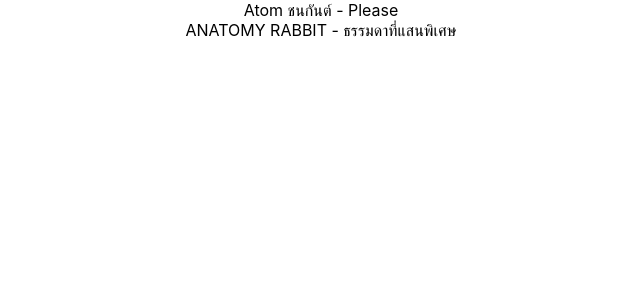
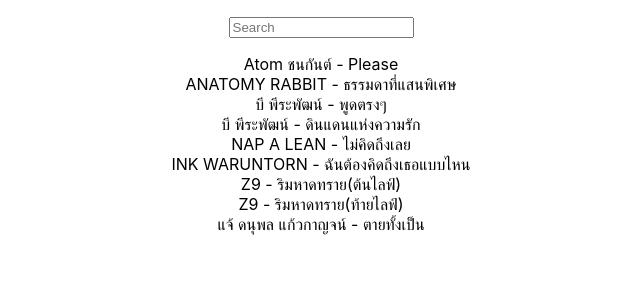
Before and after one commit to bestchse/musica, a React (Create React App) app: page / in a window 1280 px wide. Shown: the top 300 px of the page, without its empty margins (319-959 px from the left). Built offline with nearby package versions, Linux system fonts and the light colour scheme.

Commit message:
add some music

```diff
--- /dev/null
+++ b/src/datajson/playlist.json
@@ -0,0 +1,94 @@
+{
+    "Data": [
+        {
+            "Key": 1,
+            "VideoId": "Xlyi_8Z2tFU",
+            "VideoName": "ร้องเพลงฟังสบายชิลๆ ผ่อนคลายไปพร้อมกัน",
+            "MusicName": "Please",
+            "MusicTimeStart": "01:20:37",
+            "MusicTimeEnd": "01:25:37",
+            "Band": "Atom ชนกันต์",
+            "FullUrl": "https://www.youtube.com/watch?v=Xlyi_8Z2tFU&t=4838s"
+        },
+        {
+            "Key": 2,
+            "VideoId": "Xlyi_8Z2tFU",
+            "VideoName": "ร้องเพลงฟังสบายชิลๆ ผ่อนคลายไปพร้อมกัน",
+            "MusicName": "ธรรมดาที่แสนพิเศษ",
+            "MusicTimeStart": "01:32:17",
+            "MusicTimeEnd": "01:37:17",
+            "Band": "ANATOMY RABBIT",
+            "FullUrl": "https://youtu.be/Xlyi_8Z2tFU?t=5537"
+        },
+        {
+            "Key": 3,
+            "VideoId": "WMRDxeZ4Da4",
+            "VideoName": "ร้องเพลงที่คนดูขอ ร้องไม่ได้โดนลงโทษ",
+            "MusicName": "พูดตรงๆ",
+            "MusicTimeStart": "01:45:55",
+            "MusicTimeEnd": "01:50:55",
+            "Band": "บี พีระพัฒน์",
+            "FullUrl": "https://www.youtube.com/watch?v=WMRDxeZ4Da4"
+        },
+        {
+            "Key": 4,
+            "VideoId": "WMRDxeZ4Da4",
+            "VideoName": "ร้องเพลงที่คนดูขอ ร้องไม่ได้โดนลงโทษ",
+            "MusicName": "ดินแดนแห่งความรัก",
+            "MusicTimeStart": "01:54:34",
+            "MusicTimeEnd": "01:59:34",
+            "Band": "บี พีระพัฒน์",
+            "FullUrl": "https://www.youtube.com/watch?v=WMRDxeZ4Da4"
+        },
+        {
+            "Key": 5,
+            "VideoId": "dD4NFaKWVBk",
+            "VideoName": "เลือกเพลงจาก #Elzemusic มาร้องให้คนดูฟัง",
+            "MusicName": "ไม่คิดถึงเลย",
+            "MusicTimeStart": "00:17:05",
+            "MusicTimeEnd": "00:22:05",
+            "Band": "NAP A LEAN",
+            "FullUrl": "https://www.youtube.com/watch?v=dD4NFaKWVBk&t=6360s"
+        },
+        {
+            "Key": 6,
+            "VideoId": "dD4NFaKWVBk",
+            "VideoName": "เลือกเพลงจาก #Elzemusic มาร้องให้คนดูฟัง",
+            "MusicName": "ฉันต้องคิดถึงเธอแบบไหน",
+            "MusicTimeStart": "01:34:06",
+            "MusicTimeEnd": "01:39:06",
+            "Band": "INK WARUNTORN",
+            "FullUrl": "https://www.youtube.com/watch?v=dD4NFaKWVBk&t=6360s"
+        },
+        {
+            "Key": 7,
+            "VideoId": "3rsqtLYjkZg",
+            "VideoName": "มาเล่นเพลงรัก ให้คนบ้านข้างๆ เอ๊ย ให้คนมีความรักฟัง",
+            "MusicName": "ริมหาดทราย(ต้นไลฟ์)",
+            "MusicTimeStart": "00:10:00",
+            "MusicTimeEnd": "00:15:00",
+            "Band": "Z9",
+            "FullUrl": "https://www.youtube.com/watch?v=3rsqtLYjkZg&t=1545s"
+        },
+        {
+            "Key": 8,
+            "VideoId": "3rsqtLYjkZg",
+            "VideoName": "มาเล่นเพลงรัก ให้คนบ้านข้างๆ เอ๊ย ให้คนมีความรักฟัง",
+            "MusicName": "ริมหาดทราย(ท้ายไลฟ์)",
+            "MusicTimeStart": "01:42:03",
+            "MusicTimeEnd": "01:47:03",
+            "Band": "Z9",
+            "FullUrl": "https://www.youtube.com/watch?v=3rsqtLYjkZg&t=1545s"
+        },
+        {
+            "Key": 9,
+            "VideoId": "3rsqtLYjkZg",
+            "VideoName": "มาเล่นเพลงรัก ให้คนบ้านข้างๆ เอ๊ย ให้คนมีความรักฟัง",
+            "MusicName": "ตายทั้งเป็น",
+            "MusicTimeStart": "00:18:20",
+            "MusicTimeEnd": "00:23:20",
+            "Band": "แจ้ ดนุพล แก้วกาญจน์",
+            "FullUrl": "https://www.youtube.com/watch?v=3rsqtLYjkZg&t=1545s"
+        }
+    ]
+}
--- a/src/pages/Test.js
+++ b/src/pages/Test.js
@@ -1,31 +1,13 @@
 import React, { Component } from 'react'
 import YouTube from 'react-youtube';
+import Playlist from '../datajson/playlist.json'
 
 export class Test extends Component {
     constructor() {
         super();
         this.state = {
-            Data: [
-                {
-                    Key: 1,
-                    VideoId: "Xlyi_8Z2tFU",
-                    VideoName: "ร้องเพลงฟังสบายชิลๆ ผ่อนคลายไปพร้อมกัน",
-                    MusicName: "Please",
-                    MusicTime: 4838,
-                    Band: "Atom ชนกันต์",
-                    FullUrl: "https://www.youtube.com/watch?v=Xlyi_8Z2tFU&t=4838s",
-                },
-                {
-                    Key: 2,
-                    VideoId: "Xlyi_8Z2tFU",
-                    VideoName: "ร้องเพลงฟังสบายชิลๆ ผ่อนคลายไปพร้อมกัน",
-                    MusicName: "ธรรมดาที่แสนพิเศษ",
-                    MusicTime: 5537,
-                    Band: "ANATOMY RABBIT",
-                    FullUrl: "https://youtu.be/Xlyi_8Z2tFU?t=5537",
-                },
-            ],
-            Play: {
+            Playlist: Playlist.Data,
+            Player: {
                 VideoId: null,
                 Options: {
                     height: '100',
@@ -36,18 +18,31 @@ export class Test extends Component {
                         controls: 0
                     }
                 }
-            }
+            },
+            SearchValue: "",
         };
     }
-    play(Key) {
+
+    ConvertTime(Time) {
+        let hms = Time;
+        let separate = hms.split(':');
+        let seconds = (+separate[0]) * 60 * 60 + (+separate[1]) * 60 + (+separate[2]);
+        return seconds
+    }
+
+    PlayMusic(Key) {
+        let MusicStart = this.ConvertTime(this.state.Playlist[Key - 1].MusicTimeStart)
+        let MusicEnd = this.ConvertTime(this.state.Playlist[Key - 1].MusicTimeEnd)
+
         this.setState({
-            Play: {
-                VideoId: this.state.Data[Key - 1].VideoId,
+            Player: {
+                VideoId: this.state.Playlist[Key - 1].VideoId,
                 Options: {
                     height: '100',
                     width: '200',
                     playerVars: {
-                        start: this.state.Data[Key - 1].MusicTime,
+                        start: MusicStart,
+                        end: MusicEnd,
                         autoplay: 1,
                         controls: 0
                     }
@@ -56,17 +51,26 @@ export class Test extends Component {
         })
     }
 
+    Search = (event) => {
+        this.setState({
+            SearchValue: event.target.value
+        })
+    }
+
     render() {
-        console.log(this.state.Play)
         return (
             <div>
-                <YouTube videoId={this.state.Play.VideoId} opts={this.state.Play.Options} />
+                <YouTube videoId={this.state.Player.VideoId} opts={this.state.Player.Options} />
+                <div>
+                    <p>{this.state.SearchValue}</p>
+                    <p>
+                        <input placeholder='Search' value={this.state.SearchValue} onChange={this.Search}></input>
+                    </p>
+                </div>
                 {
-                    this.state.Data.map(data =>
+                    this.state.Playlist.map(data =>
                         <div key={data.Key}>
-                            {/* <p>{data.VideoName}</p> */}
-                            <a onClick={() => this.play(data.Key)}>{data.Band} - {data.MusicName}</a>
-                            {/* <YouTube videoId={data.VideoId} opts={data.YoutubePlayer} /> */}
+                            <a onClick={() => this.PlayMusic(data.Key)}>{data.Band} - {data.MusicName}</a>
                         </div>
                     )
                 }
```
